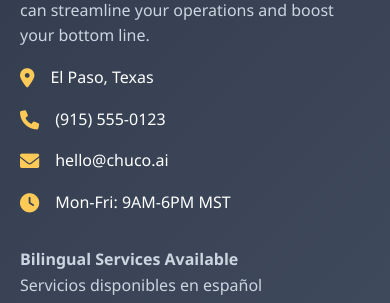
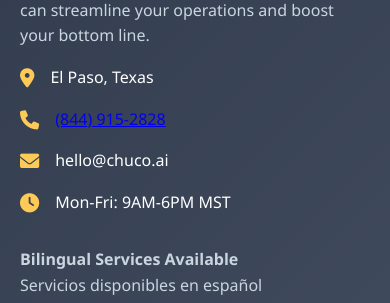
Before and after one commit to chucoai/chuco-ai-app, a PHP site: page / in a window 390 px wide. Shown: the part 5614-5917 px from the top of the page. Run offline with PHP 8.4, Linux system fonts and the light colour scheme.

Commit message:
Update phone number

```diff
--- a/index.php
+++ b/index.php
@@ -600,7 +600,7 @@
                     </div>
                     <div class="contact-item">
                         <i class="fas fa-phone"></i>
-                        <span>(915) 555-0123</span>
+                        <span><a href="18449152828">(844) 915-2828</a></span>
                     </div>
                     <div class="contact-item">
                         <i class="fas fa-envelope"></i>
```
